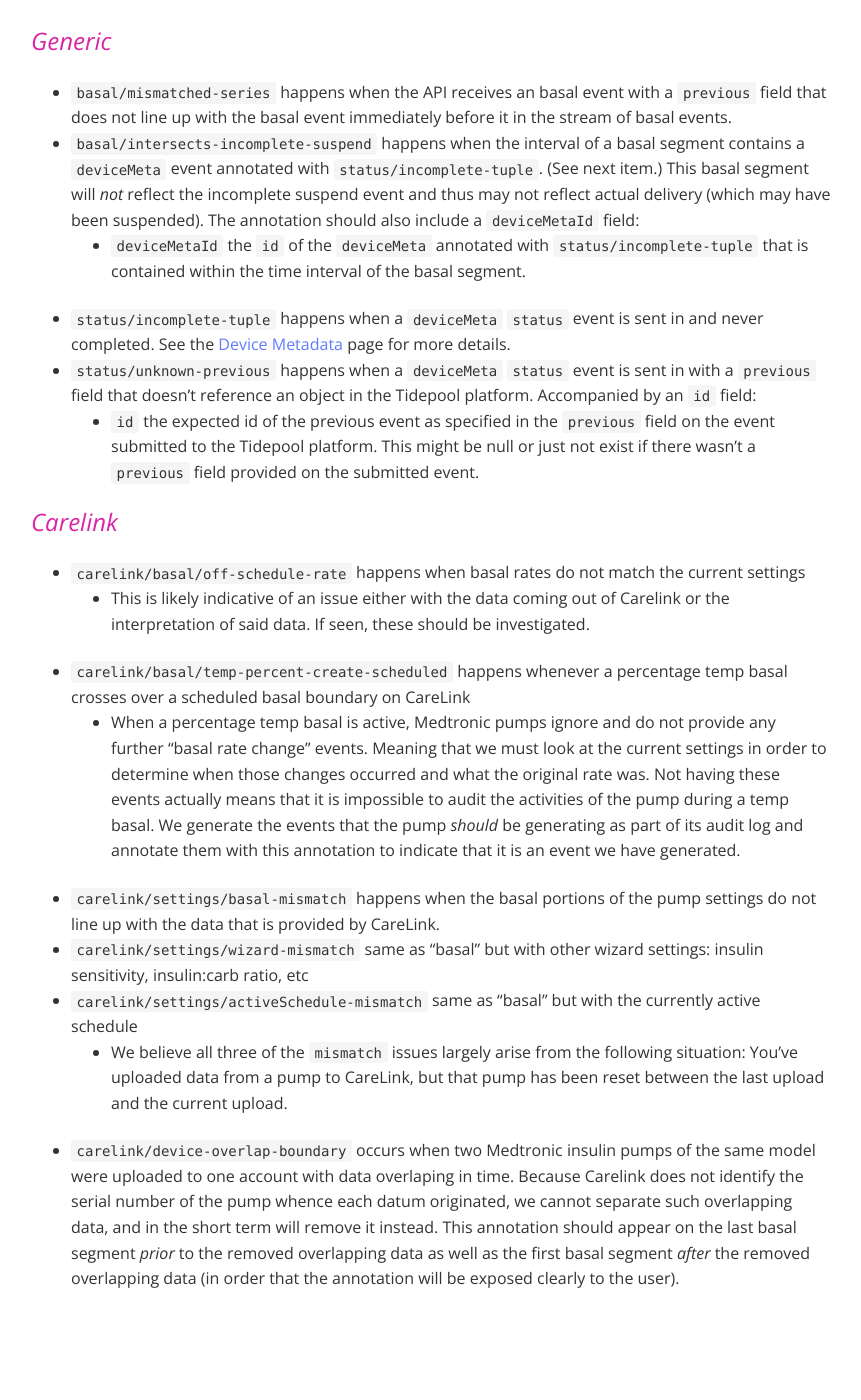
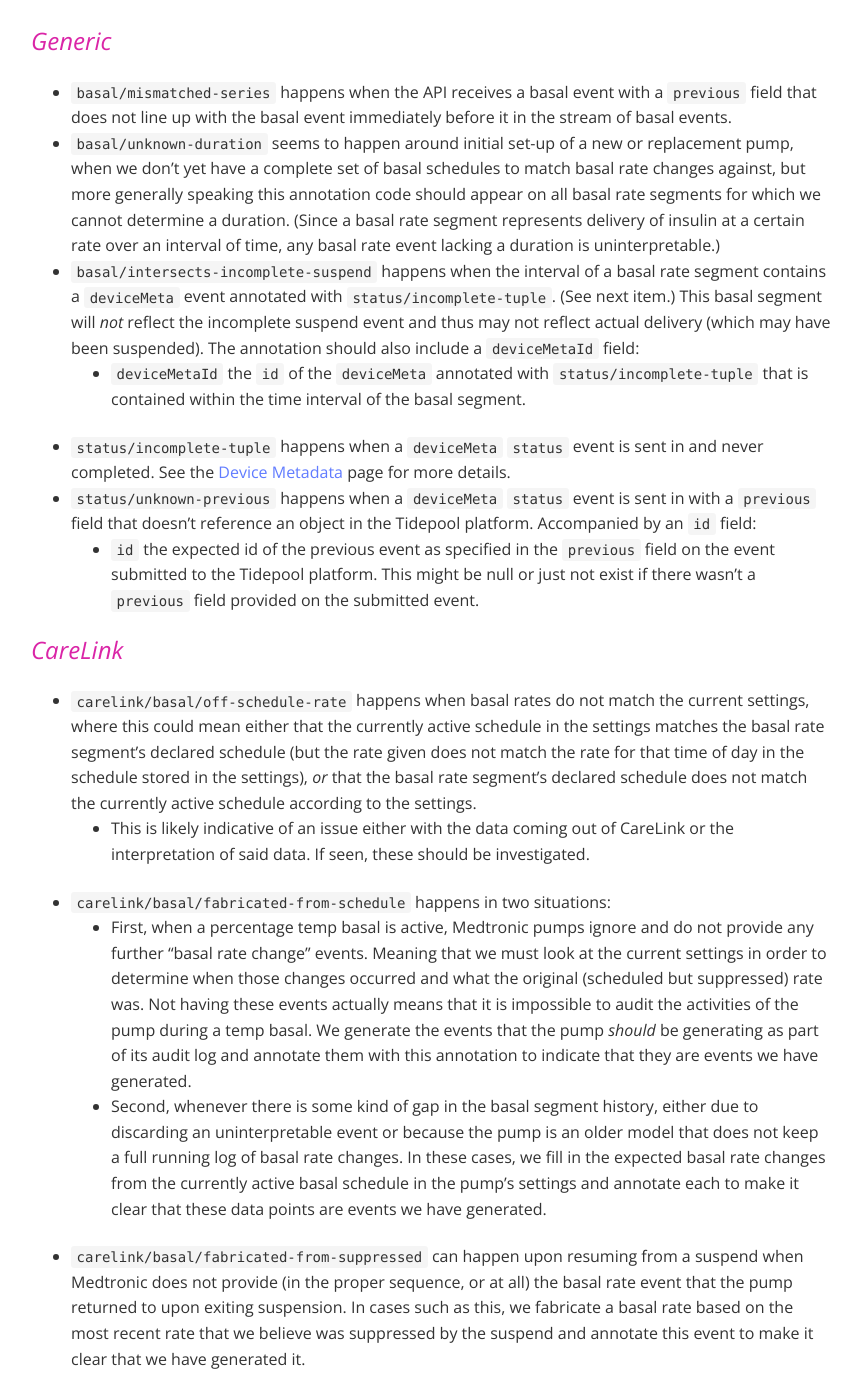
Before and after one commit to tidepool-org/tidepool-org.github.io, a Jekyll site: the page built from _docs/data-model/v1/annotations.md, in a window 1280 px wide and 1400 px high, scrolled down 939 px. Shown: the whole window, without its empty margins (209-1070 px from the left). Built offline with Jekyll 4.4.1, drawn with Linux system fonts in a browser that asks for light colours; nearby versions of some CDN libraries.

Commit message:
update annotations documentation

```diff
--- a/_docs/data-model/v1/annotations.md
+++ b/_docs/data-model/v1/annotations.md
@@ -29,21 +29,19 @@ We document our known annotations below, but we do not limit the set of annotati
 
 ### Generic
 
-* `basal/mismatched-series` happens when the API receives an basal event with a `previous` field that does not line up with the basal event immediately before it in the stream of basal events.
-* `basal/intersects-incomplete-suspend` happens when the interval of a basal segment contains a `deviceMeta` event annotated with `status/incomplete-tuple`. (See next item.) This basal segment will *not* reflect the incomplete suspend event and thus may not reflect actual delivery (which may have been suspended). The annotation should also include a `deviceMetaId` field:
+* `basal/mismatched-series` happens when the API receives a basal event with a `previous` field that does not line up with the basal event immediately before it in the stream of basal events.
+* `basal/unknown-duration` seems to happen around initial set-up of a new or replacement pump, when we don't yet have a complete set of basal schedules to match basal rate changes against, but more generally speaking this annotation code should appear on all basal rate segments for which we cannot determine a duration. (Since a basal rate segment represents delivery of insulin at a certain rate over an interval of time, any basal rate event lacking a duration is uninterpretable.)
+* `basal/intersects-incomplete-suspend` happens when the interval of a basal rate segment contains a `deviceMeta` event annotated with `status/incomplete-tuple`. (See next item.) This basal segment will *not* reflect the incomplete suspend event and thus may not reflect actual delivery (which may have been suspended). The annotation should also include a `deviceMetaId` field:
     * `deviceMetaId` the `id` of the `deviceMeta` annotated with `status/incomplete-tuple` that is contained within the time interval of the basal segment.
 * `status/incomplete-tuple` happens when a `deviceMeta` `status` event is sent in and never completed.  See the [Device Metadata](device-meta) page for more details.
 * `status/unknown-previous` happens when a `deviceMeta` `status` event is sent in with a `previous` field that doesn't reference an object in the Tidepool platform.  Accompanied by an `id` field:
     * `id` the expected id of the previous event as specified in the `previous` field on the event submitted to the Tidepool platform.  This might be null or just not exist if there wasn't a `previous` field provided on the submitted event.
 
-### Carelink
+### CareLink
 
-* `carelink/basal/off-schedule-rate` happens when basal rates do not match the current settings
-    * This is likely indicative of an issue either with the data coming out of Carelink or the interpretation of said data.  If seen, these should be investigated.
-* `carelink/basal/temp-percent-create-scheduled` happens whenever a percentage temp basal crosses over a scheduled basal boundary on CareLink
-    * When a percentage temp basal is active, Medtronic pumps ignore and do not provide any further "basal rate change" events.  Meaning that we must look at the current settings in order to determine when those changes occurred and what the original rate was.  Not having these events actually means that it is impossible to audit the activities of the pump during a temp basal.  We generate the events that the pump *should* be generating as part of its audit log and annotate them with this annotation to indicate that it is an event we have generated.
-* `carelink/settings/basal-mismatch` happens when the basal portions of the pump settings do not line up with the data that is provided by CareLink.
-* `carelink/settings/wizard-mismatch` same as "basal" but with other wizard settings: insulin sensitivity, insulin:carb ratio, etc
-* `carelink/settings/activeSchedule-mismatch` same as "basal" but with the currently active schedule
-    * We believe all three of the `mismatch` issues largely arise from the following situation: You've uploaded data from a pump to CareLink, but that pump has been reset between the last upload and the current upload.
-* `carelink/device-overlap-boundary` occurs when two Medtronic insulin pumps of the same model were uploaded to one account with data overlaping in time. Because Carelink does not identify the serial number of the pump whence each datum originated, we cannot separate such overlapping data, and in the short term will remove it instead. This annotation should appear on the last basal segment *prior* to the removed overlapping data as well as the first basal segment *after* the removed overlapping data (in order that the annotation will be exposed clearly to the user).
+* `carelink/basal/off-schedule-rate` happens when basal rates do not match the current settings, where this could mean either that the currently active schedule in the settings matches the basal rate segment's declared schedule (but the rate given does not match the rate for that time of day in the schedule stored in the settings), *or* that the basal rate segment's declared schedule does not match the currently active schedule according to the settings.
+    * This is likely indicative of an issue either with the data coming out of CareLink or the interpretation of said data.  If seen, these should be investigated.
+* `carelink/basal/fabricated-from-schedule` happens in two situations:
+    * First, when a percentage temp basal is active, Medtronic pumps ignore and do not provide any further "basal rate change" events.  Meaning that we must look at the current settings in order to determine when those changes occurred and what the original (scheduled but suppressed) rate was.  Not having these events actually means that it is impossible to audit the activities of the pump during a temp basal.  We generate the events that the pump *should* be generating as part of its audit log and annotate them with this annotation to indicate that they are events we have generated.
+    * Second, whenever there is some kind of gap in the basal segment history, either due to discarding an uninterpretable event or because the pump is an older model that does not keep a full running log of basal rate changes. In these cases, we fill in the expected basal rate changes from the currently active basal schedule in the pump's settings and annotate each to make it clear that these data points are events we have generated.
+* `carelink/basal/fabricated-from-suppressed` can happen upon resuming from a suspend when Medtronic does not provide (in the proper sequence, or at all) the basal rate event that the pump returned to upon exiting suspension. In cases such as this, we fabricate a basal rate based on the most recent rate that we believe was suppressed by the suspend and annotate this event to make it clear that we have generated it.
```
